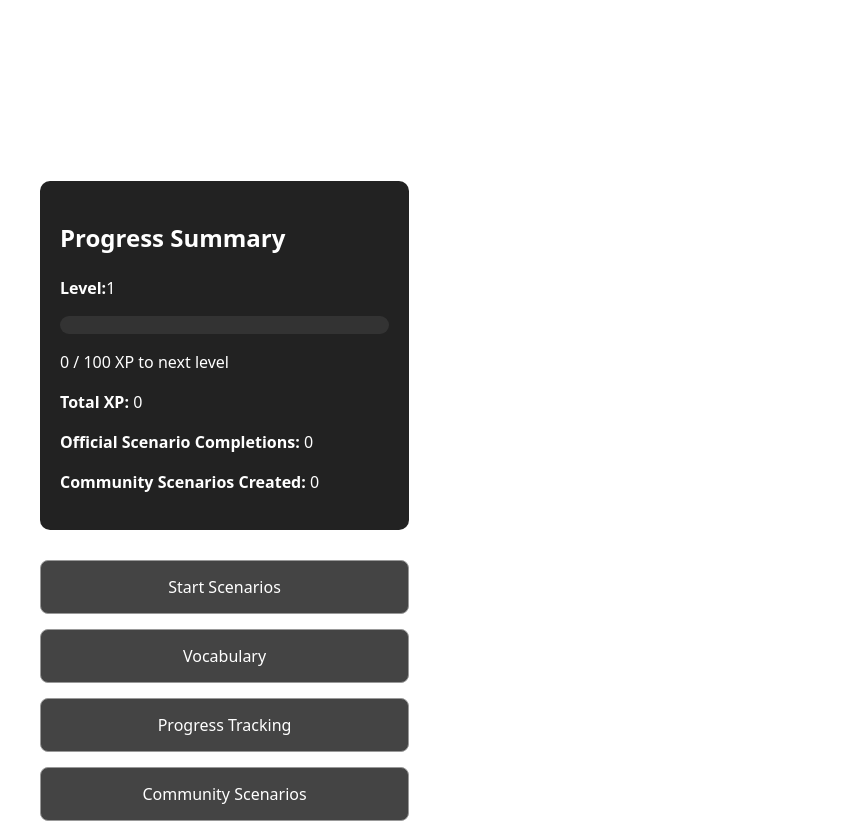
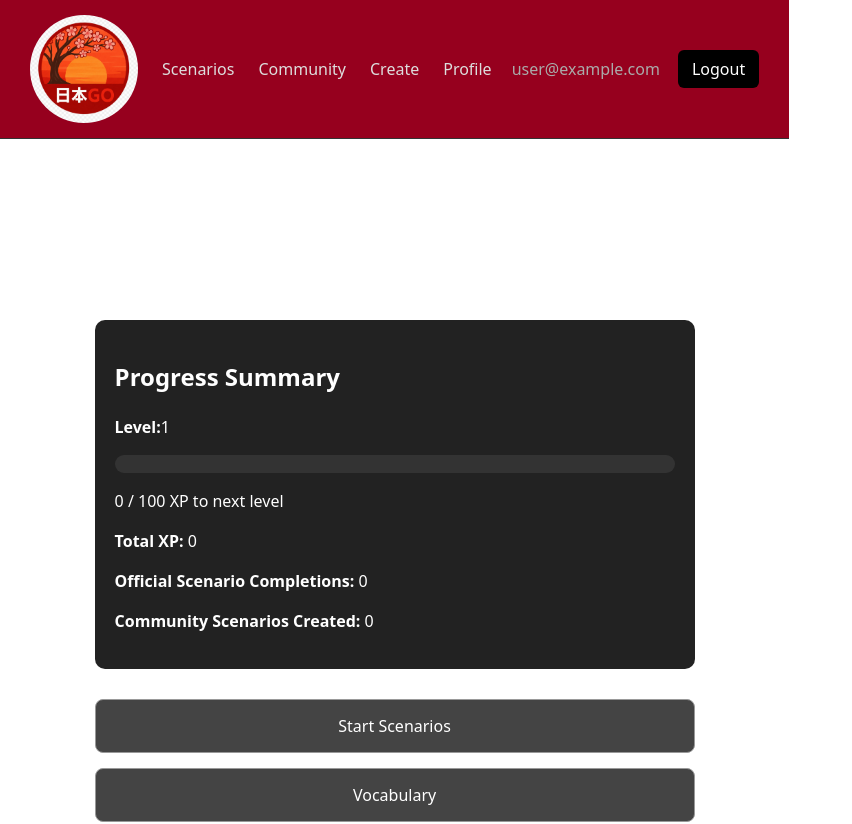
Before and after one commit to JoshMcGlynn/NihonGO, a React (Vite) app: page /dashboard in a window 1280 px wide. Shown: the top 824 px of the page, without its empty margins (0-852 px from the left). Built offline with nearby package versions, Linux system fonts and the light colour scheme; no server answers; the database is empty; sample sign-in values are in the browser's storage.

Commit message:
Added working navbar and protected layout

```diff
--- a/src/App.jsx
+++ b/src/App.jsx
@@ -12,6 +12,7 @@ import CommunityScenarios from "./pages/CommunityScenarios";
 import CommunityScenarioRunner from "./pages/CommunityScenarioRunner";
 import Profile from "./pages/Profile";
 import ProtectedRoute from "./components/ProtectedRoute";
+import ProtectedLayout from "./components/ProtectedLayout";
 
 
 export default function App() {
@@ -23,87 +24,48 @@ export default function App() {
 
         {/* Private */}
         <Route
-          path="/dashboard"
           element={
             <ProtectedRoute>
-              <Dashboard />
+              <ProtectedLayout />
             </ProtectedRoute>
           }
-        />
+        >
 
-        <Route
-          path="/scenarios"
-          element={
-            <ProtectedRoute>
-              <ScenarioList />
-            </ProtectedRoute>
-          }
-        />
+        <Route path="/dashboard" element={<Dashboard />} />
 
-        <Route
-          path="/progress"
-          element={
-            <ProtectedRoute>
-              <Progress />
-            </ProtectedRoute>
-          }
-        />
+        <Route path="/scenarios" element={<ScenarioList />} />
 
-        {/* Step 1: Difficulty Selection */}
-        <Route
-          path="/scenario/:id"
-          element={
-            <ProtectedRoute>
-              <ScenarioStart />
-            </ProtectedRoute>
-          }
-        />
+        <Route path="/progress" element={ <Progress />} />
 
-        {/* Step 2: Actual Scenario Runner */}
+        {/* Difficulty Selection */}
+        <Route path="/scenario/:id" element={<ScenarioStart />} />
+
+        {/* Actual Scenario Runner */}
         <Route
           path="/scenario/:id/:difficulty"
-          element={
-            <ProtectedRoute>
-              <ScenarioRunner />
-            </ProtectedRoute>
-          }
+          element={ <ScenarioRunner /> }
         />
 
         <Route
           path="/community/create"
-          element={
-            <ProtectedRoute>
-              <CommunityScenarioCreator/>
-            </ProtectedRoute>
-          }
+          element={ <CommunityScenarioCreator/> }
         />
 
         <Route
-        path="/community"
-        element={
-          <ProtectedRoute>
-            <CommunityScenarios />
-          </ProtectedRoute>
-        }
+          path="/community"
+          element={ <CommunityScenarios /> }
         />
 
         <Route
           path="/community/:id"
-          element={
-            <ProtectedRoute>
-              <CommunityScenarioRunner />
-            </ProtectedRoute>
-          }
+          element={ <CommunityScenarioRunner /> }
         />
 
         <Route
           path="/profile/:userId"
-          element={
-            <ProtectedRoute>
-              <Profile />
-            </ProtectedRoute>
-          }
+          element={ <Profile /> }
         />
+        </Route>
       </Routes>
     </Router>
   );
--- /dev/null
+++ b/src/components/Navbar.css
@@ -0,0 +1,67 @@
+.navbar {
+    display: flex;
+    justify-content: space-between;
+    align-items: center;
+    padding: 15px 30px;
+    background: #96001E;
+    border-bottom: 1px solid #333;
+}
+
+.navbar-left {
+    display: flex;
+    align-items: center;
+    gap: 24px;
+}
+
+.navbar-right {
+    display: flex;
+    align-items: center;
+    gap: 18px;
+    margin-left: auto;
+}
+
+.nav-logo {
+    display: flex;
+    align-items: center;
+    gap: 10px;
+    color: white;
+    text-decoration: none;
+    font-size: 24px;
+    font-weight: bold;
+}
+
+.nav-logo-img{
+    width: 108px;
+    height: 108px;
+    border-radius: 50%;
+    object-fit: cover;
+}
+
+.nav-link {
+    color: #ddd;
+    text-decoration: none;
+    transition: color 0.2s ease;
+}
+
+.nav-link:hover {
+    color: white;
+}
+
+.nav-username {
+    color: #aaa;
+    margin-left: 20px;
+    white-space: nowrap;
+}
+
+.logout-nav-button {
+    padding: 8px 14px;
+    border: none;
+    border-radius: 6px;
+    background: #000000;
+    color:  white;
+    cursor: pointer;
+}
+
+.logout-nav-button:hover {
+    background: #aa0000;
+}
--- /dev/null
+++ b/src/components/Navbar.jsx
@@ -0,0 +1,82 @@
+import React, {useEffect, useState} from "react";
+import {Link, useNavigate} from "react-router-dom";
+import {auth, db} from "../firebaseConfig";
+import {signOut} from "firebase/auth";
+import {doc, getDoc} from "firebase/firestore";
+import logo from "../assets/NihonGOLogo.png";
+
+import "./Navbar.css";
+
+export default function Navbar(){
+    const navigate = useNavigate();
+
+    const [username, setUsername] = useState("");
+
+    useEffect(() => {
+        async function fetchUsername(){
+            const user = auth.currentUser;
+
+            if(!user) return;
+
+            try{
+                const userRef = doc(db, "users", user.uid);
+                const userSnap = await getDoc(userRef);
+
+                if (userSnap.exists()){
+                    setUsername(userSnap.data().username || user.email);
+                }else{
+                    setUsername(user.email);
+                }
+            }   catch(error){
+                console.error("Navbar username error:", error);
+            }
+        }
+
+        fetchUsername();
+    }, []);
+
+    async function handleLogout(){
+        try{
+            await signOut(auth);
+            navigate("/");
+        }   catch(error){
+            console.error("Logout error:", error);
+        }
+    }
+
+    return(
+        <nav className="navbar">
+            <div className="navbar-left">
+                <Link to="/dashboard" className="nav-logo">
+                    <img src={logo} alt="NihonGO logo" className="nav-logo-img" />
+                </Link>
+
+                <Link to="/scenarios" className="nav-link">
+                Scenarios
+                </Link>
+
+                <Link to="/community" className="nav-link">
+                Community
+                </Link>
+
+                <Link to="/community/create" className="nav-link">
+                Create
+                </Link>
+
+                <Link to={`/profile/${auth.currentUser?.uid}`} className="nav-link">
+                Profile
+                </Link>
+            </div>
+
+            <div className="navbar-right">
+                <span className="nav-username">
+                    {username}
+                </span>
+
+                <button className="logout-nav-button" onClick={handleLogout}>
+                    Logout
+                </button>
+            </div>
+        </nav>
+    );
+}
--- /dev/null
+++ b/src/components/ProtectedLayout.jsx
@@ -0,0 +1,13 @@
+import React from "react";
+import {Outlet} from "react-router-dom";
+
+import Navbar from "./Navbar";
+
+export default function ProtectedLayout(){
+    return(
+        <>
+            <Navbar />
+            <Outlet />
+        </>
+    );
+}
```
Also changed, not shown: src/assets/NihonGOLogo.png (added).
